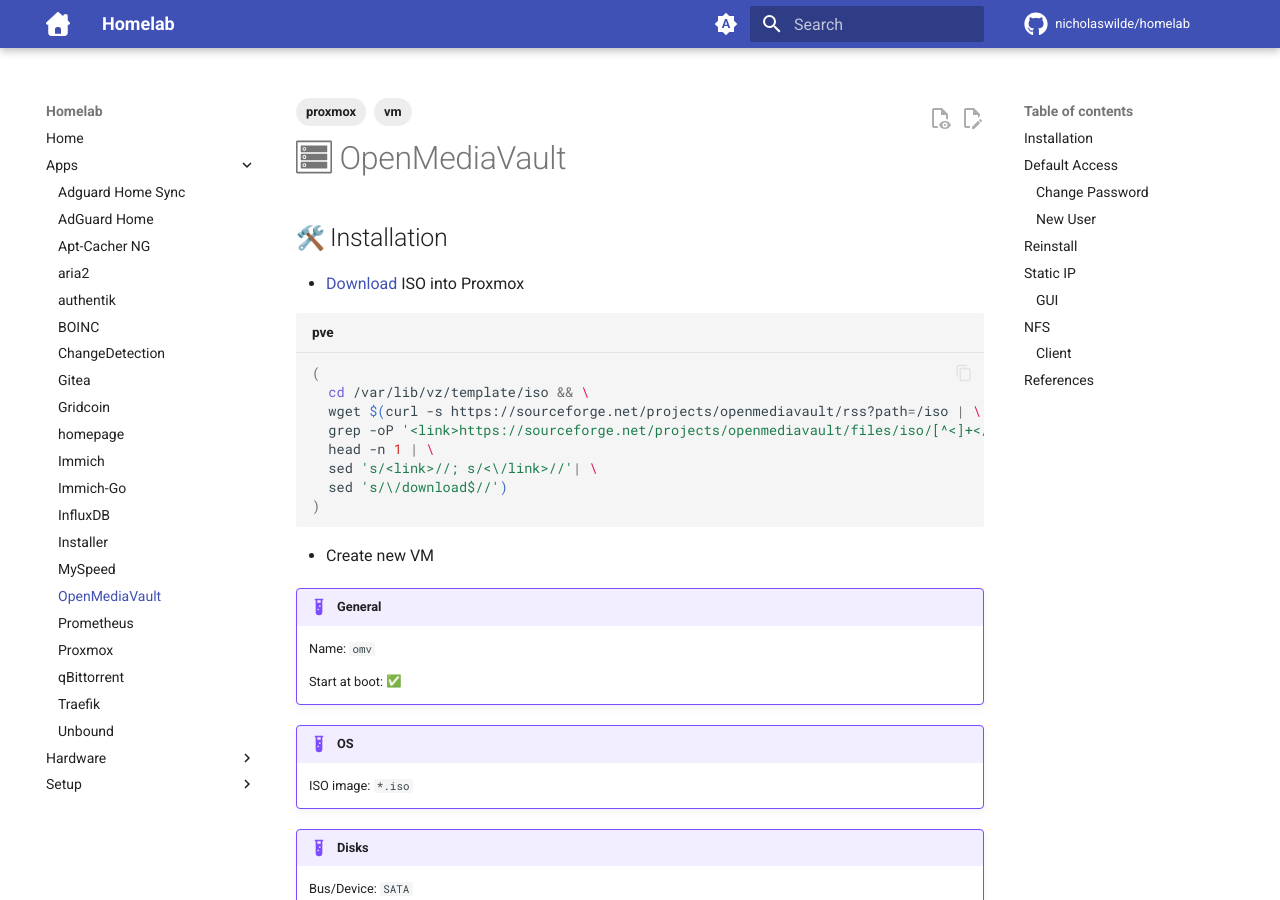
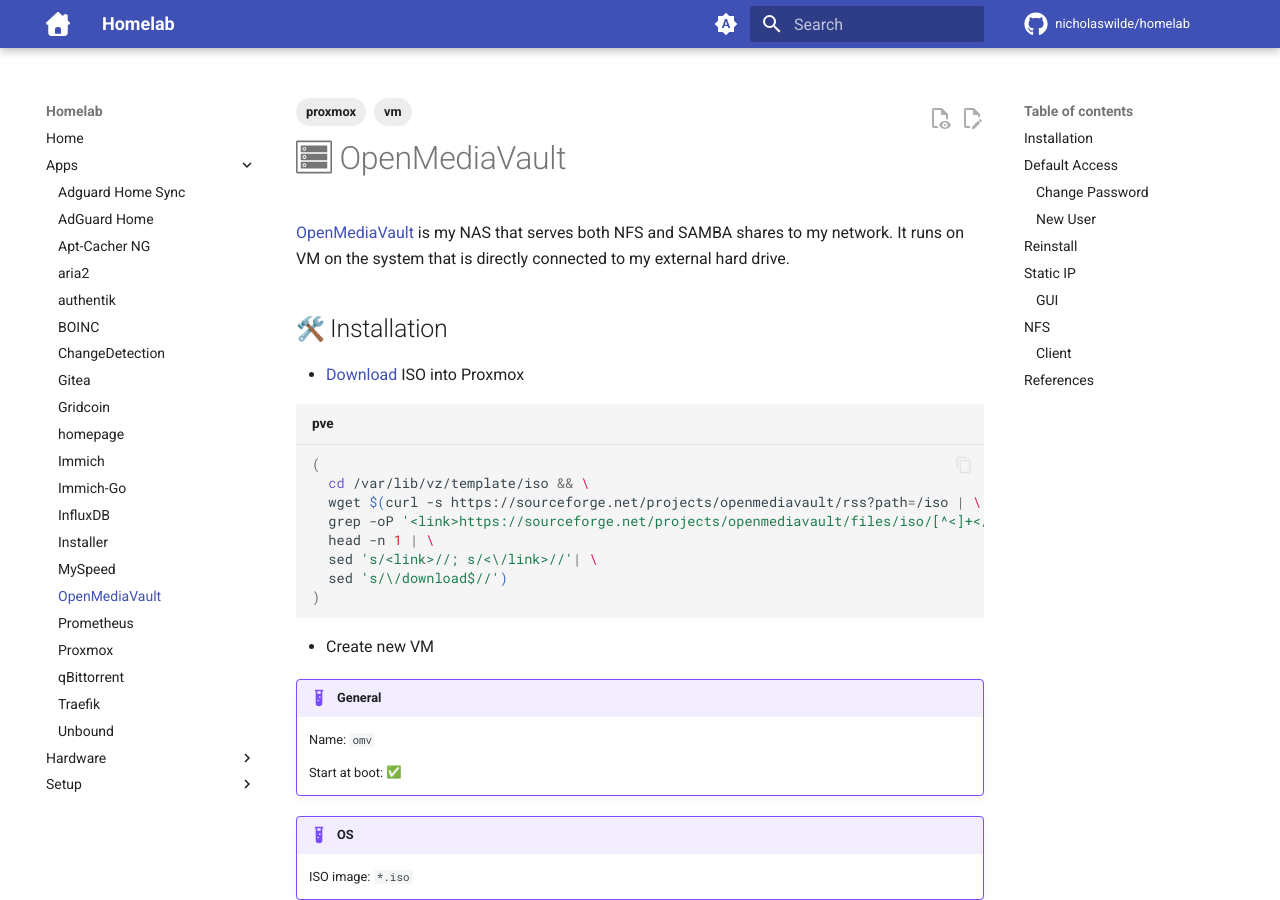
Before and after one commit to nicholaswilde/homelab, an MkDocs documentation site: the page built from docs/apps/openmediavault.md, in a window 1280 px wide and 900 px high. Built offline with MkDocs 1.6.1 and Material for MkDocs 9.7.7, drawn with Linux system fonts in a browser that asks for light colours; emoji names are drawn with the system emoji font; comment, search, counter and statistics services are not loaded.

Commit message:
Update openmediavault.md

```diff
--- a/docs/apps/openmediavault.md
+++ b/docs/apps/openmediavault.md
@@ -4,6 +4,8 @@
   - proxmox
 ---
 # :simple-openmediavault: OpenMediaVault
+
+[OpenMediaVault][3] is my NAS that serves both NFS and SAMBA shares to my network. It runs on VM on the system that is directly connected to my external hard drive.
 
 ## :hammer_and_wrench: Installation
 
```
Also changed, not shown: other parts of docs/apps/openmediavault.md (+1 -0 lines).
